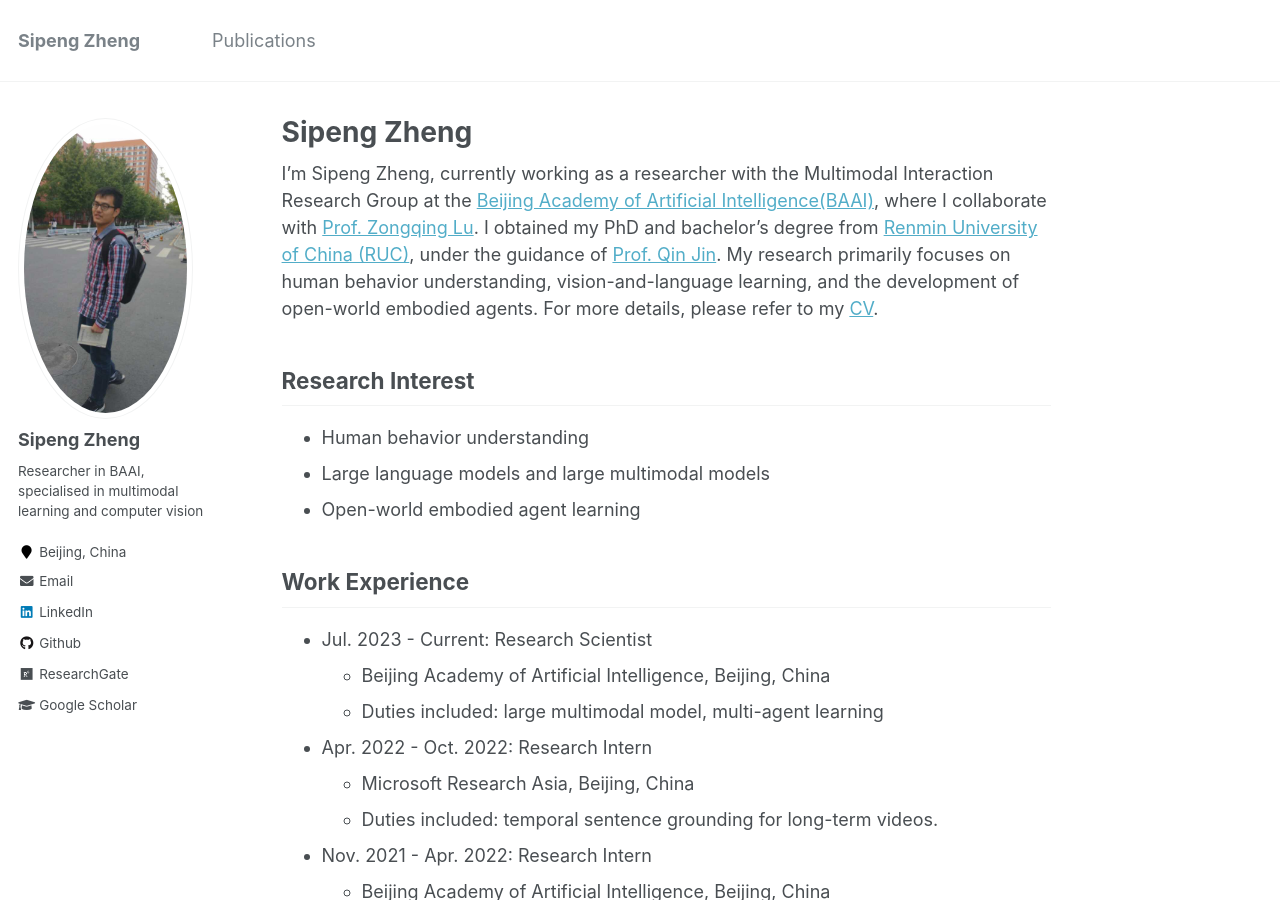
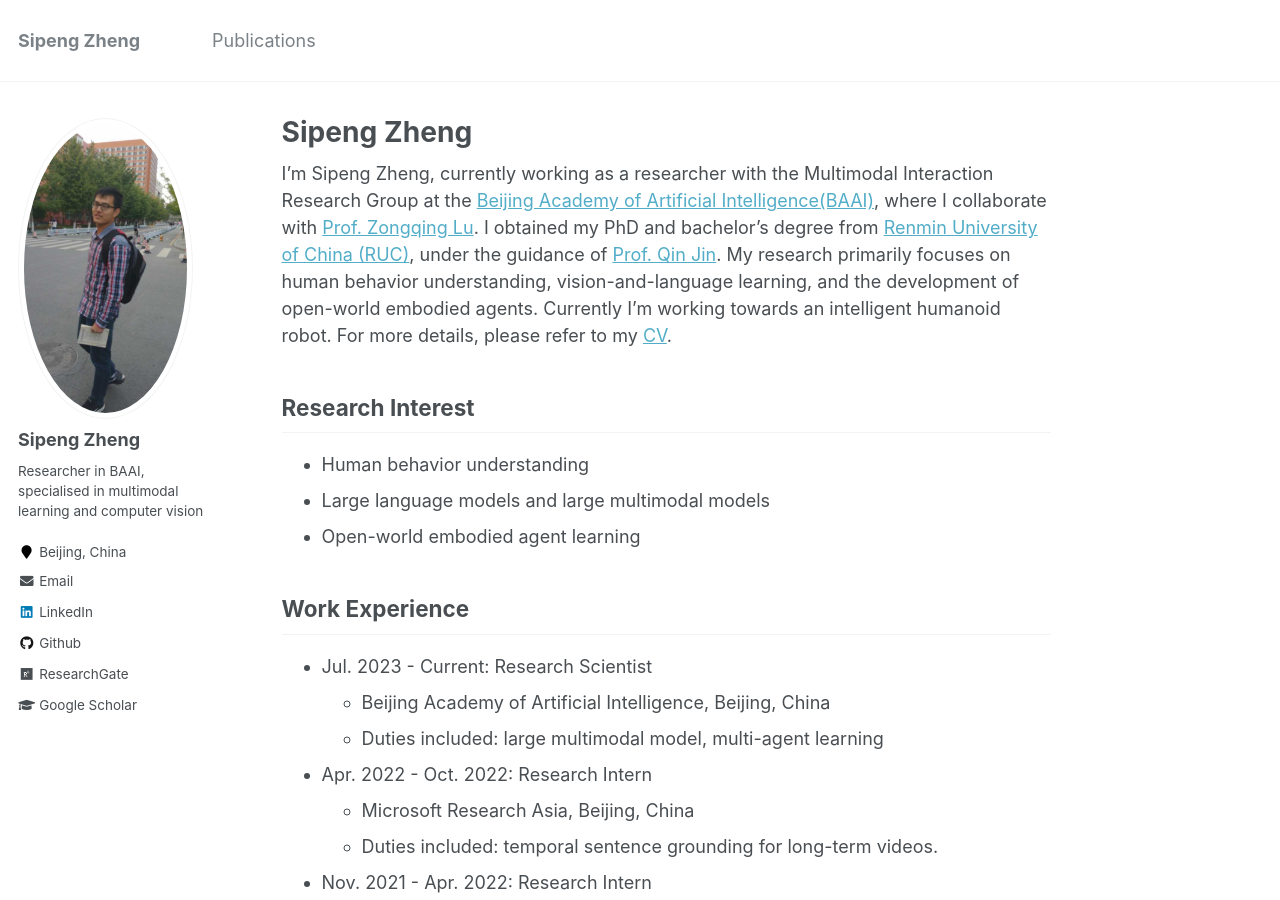
Before and after one commit to zhengsipeng/zhengsipeng.github.io, a Jekyll site: the page built from _pages/about.md, in a window 1280 px wide and 900 px high. Built offline with Jekyll 4.4.1, drawn with Linux system fonts in a browser that asks for light colours.

Commit message:
Update about.md

```diff
--- a/_pages/about.md
+++ b/_pages/about.md
@@ -10,6 +10,7 @@ redirect_from:
 I'm Sipeng Zheng, currently working as a researcher with the Multimodal Interaction Research Group at the [Beijing Academy of Artificial Intelligence(BAAI)](https://www.baai.ac.cn), where I collaborate with [Prof. Zongqing Lu](https://z0ngqing.github.io).
 I obtained my PhD and bachelor's degree from [Renmin University of China (RUC)](https://en.ruc.edu.cn), under the guidance of [Prof. Qin Jin](https://www.jin-qin.com).
 My research primarily focuses on human behavior understanding, vision-and-language learning, and the development of open-world embodied agents.
+Currently I'm working towards an intelligent humanoid robot.
 For more details, please refer to my [CV](http://zhengsipeng.github.io/files/cv_zsp_eng.pdf).
 
 
```
